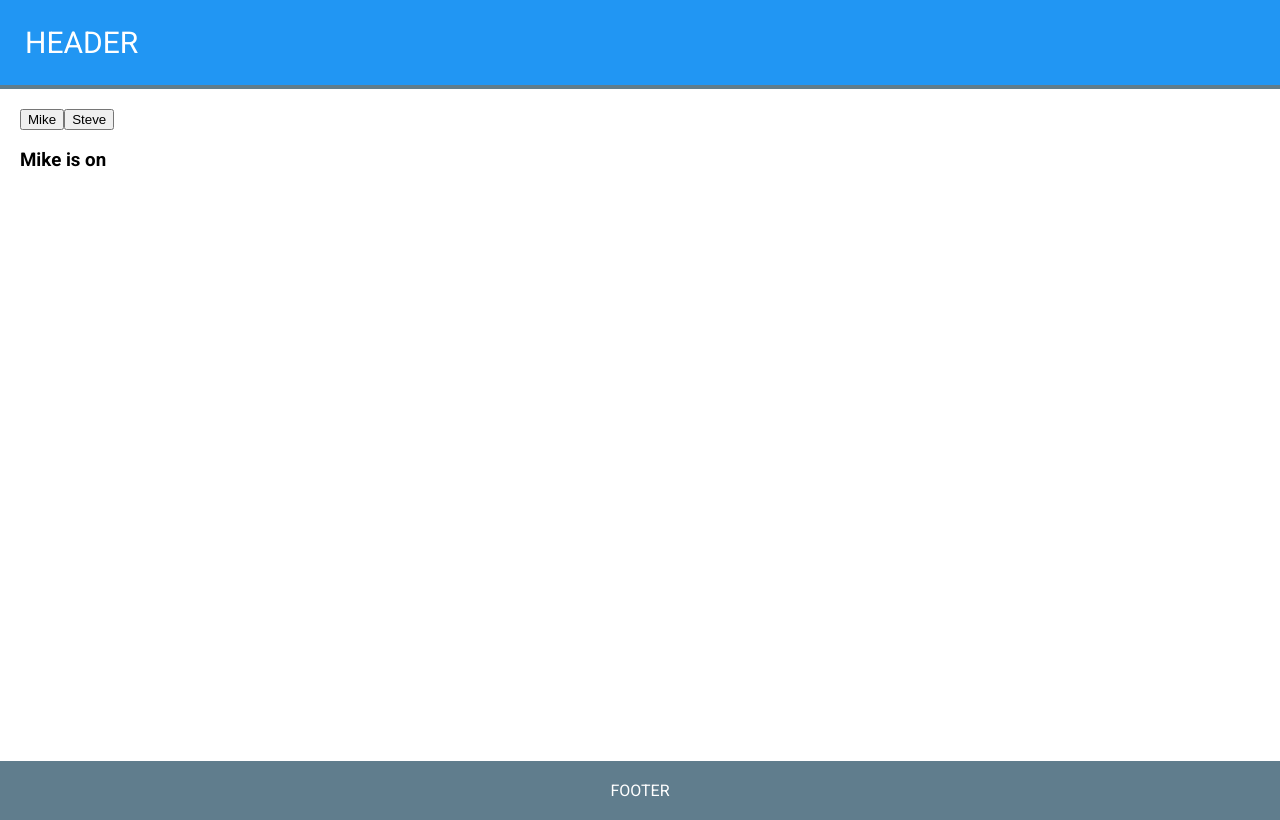
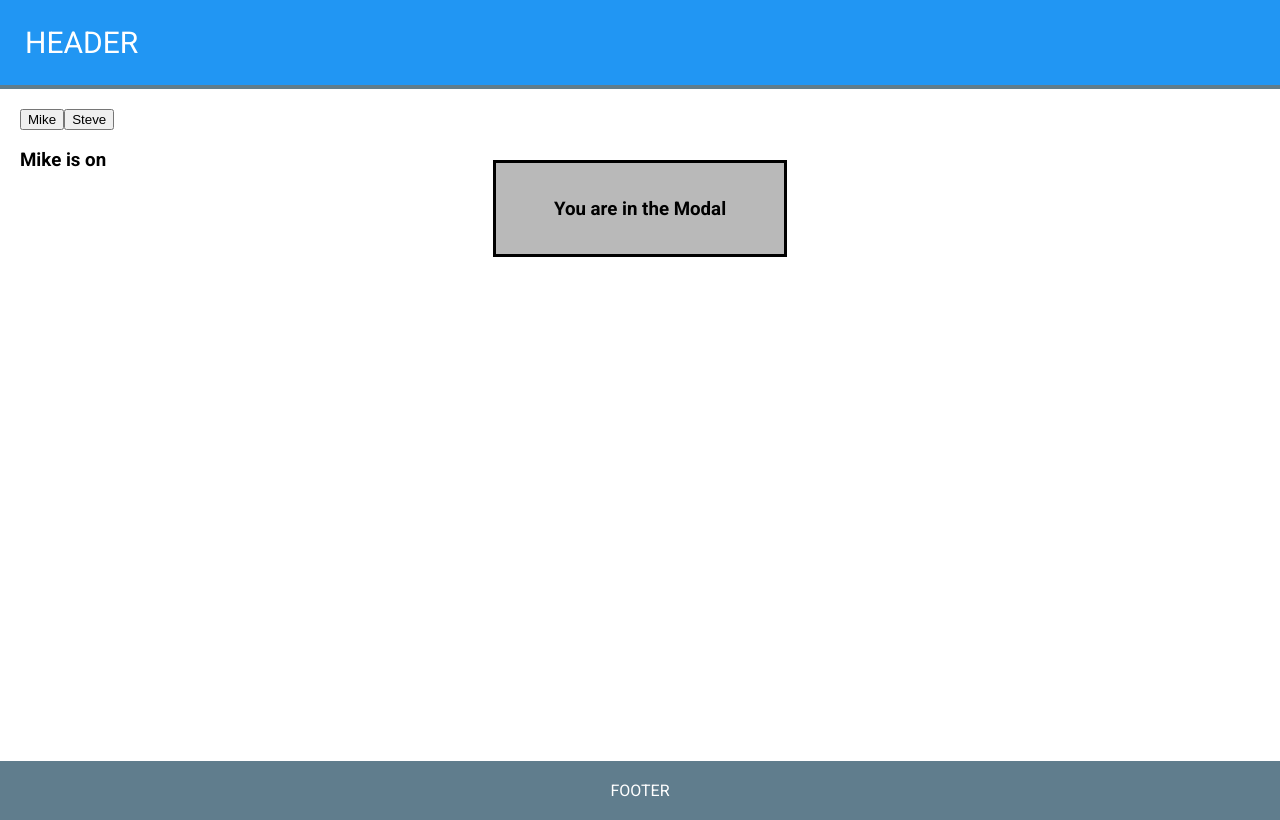
Before and after one commit to cbsajan/Vue-Comp-2022, a Vue app: page / in a window 1280 px wide. Both pictures are taken after a click on the button "Steve". Built offline with nearby package versions, Linux system fonts and the light colour scheme.

Commit message:
17-Teleport

```diff
--- a/src/App.vue
+++ b/src/App.vue
@@ -11,6 +11,7 @@
             </keep-alive>
         </div>
         <app-footer></app-footer>
+        <div id="dialog_here"></div>
     </div>
 </template>
 
--- a/src/components/Players/Steve-Comp.vue
+++ b/src/components/Players/Steve-Comp.vue
@@ -1,17 +1,19 @@
 <template>
     <h3>Mike is on</h3>
+    <teleport to="#dialog_here">
+        <comp-modal></comp-modal>
+    </teleport>
 </template>
 
 <script>
+import compModal from "../Utils/Modal-Comp.vue";
 export default {
+    components: {
+        compModal
+    },
     // eslint-disable-next-line vue/multi-word-component-names
     name: 'Steve',
-    activated() {
-        console.log('hello Steve!!')
-    },
-    deactivated() {
-        console.log('by Steve!!')
-    },
+
     unmounted() {
         console.log('Steve unmounted')
     }
--- /dev/null
+++ b/src/components/Utils/Modal-Comp.vue
@@ -0,0 +1,15 @@
+<template>
+    <dialog open>
+        <h3>You are in the Modal</h3>
+    </dialog>
+</template>
+<style scoped>
+dialog {
+    position: fixed;
+    top: 20vh;
+    left: 0%;
+    width: 20%;
+    background-color: #b9b9b9;
+    text-align: center;
+}
+</style>
```
